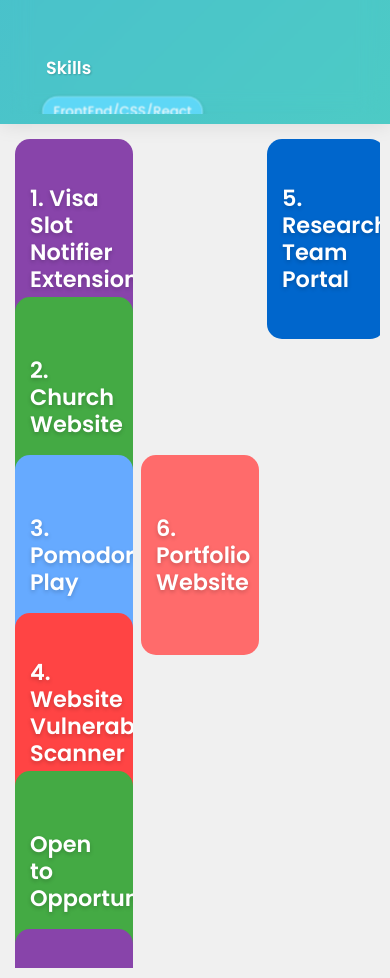
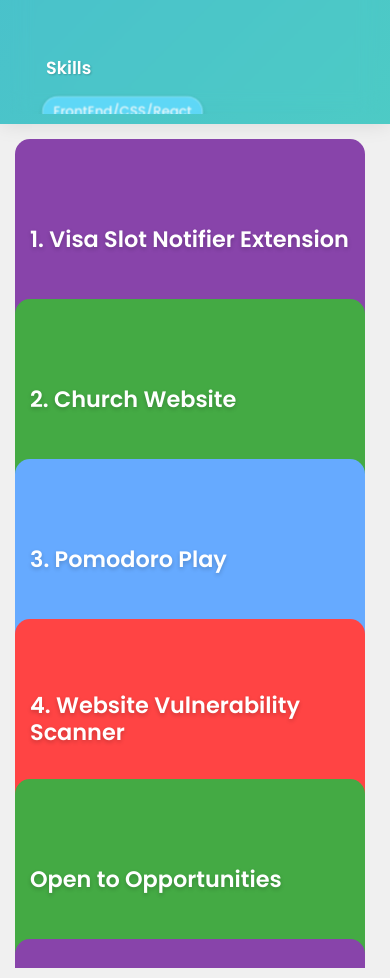
Before and after one commit to omariomari2/Projects-Display, a plain HTML site: page index.html in a window 390 px wide. Shown: the part 740-1718 px from the top of the page. Drawn offline with nearby package versions, Linux system fonts and the light colour scheme.

Commit message:
updated responsive design

```diff
--- a/assets/css/projects.css
+++ b/assets/css/projects.css
@@ -2287,3 +2287,14 @@ button[type="submit"]::after {
         order: 1;
     }
 }
+
+@media only screen and (max-width: 600px) {
+    .grid-container {
+        display: grid;
+        grid-template-columns: 1fr;
+        gap: 10px;
+    }
+    .item {
+        width: 100%;
+    }
+}
```
